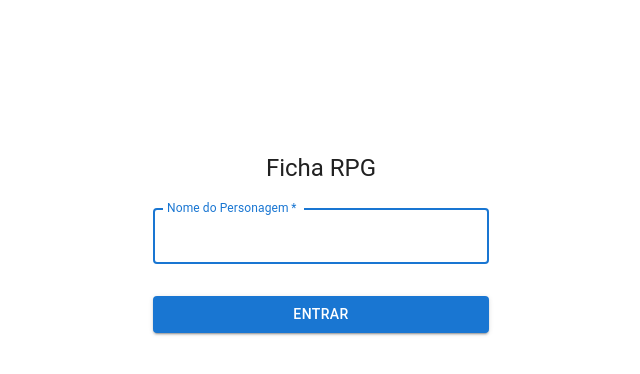
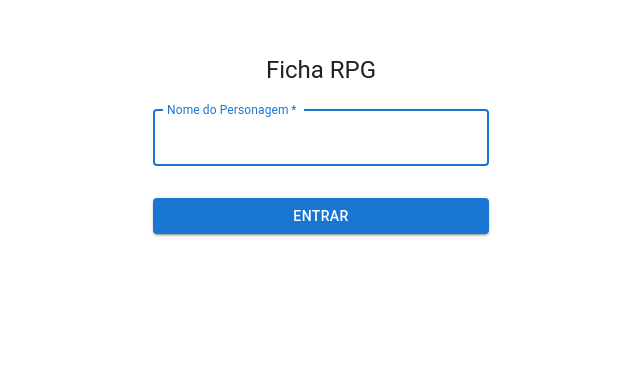
Before and after one commit to mrafalsk1/ficha-rpg, a React (Vite) app in the folder app/: page / in a window 1280 px wide. Shown: the part 168-542 px from the top of the page, without its empty margins (319-959 px from the left). Built offline with nearby package versions, Linux system fonts and the light colour scheme.

Commit message:
fix: center login

```diff
--- a/app/src/pages/Home.tsx
+++ b/app/src/pages/Home.tsx
@@ -11,11 +11,11 @@ function Home() {
   };
 
   return (
-    <Container component="main" maxWidth="xs">
+    <Container component="main" maxWidth="xs" sx={{ height: '100vh',display: 'flex', alignItems: 'center', justifyContent: 'center' }}>
       <CssBaseline />
       <Box
         sx={{
-          marginTop: 40,
+          marginTop: -20,
           display: 'flex',
           flexDirection: 'column',
           alignItems: 'center',
```
